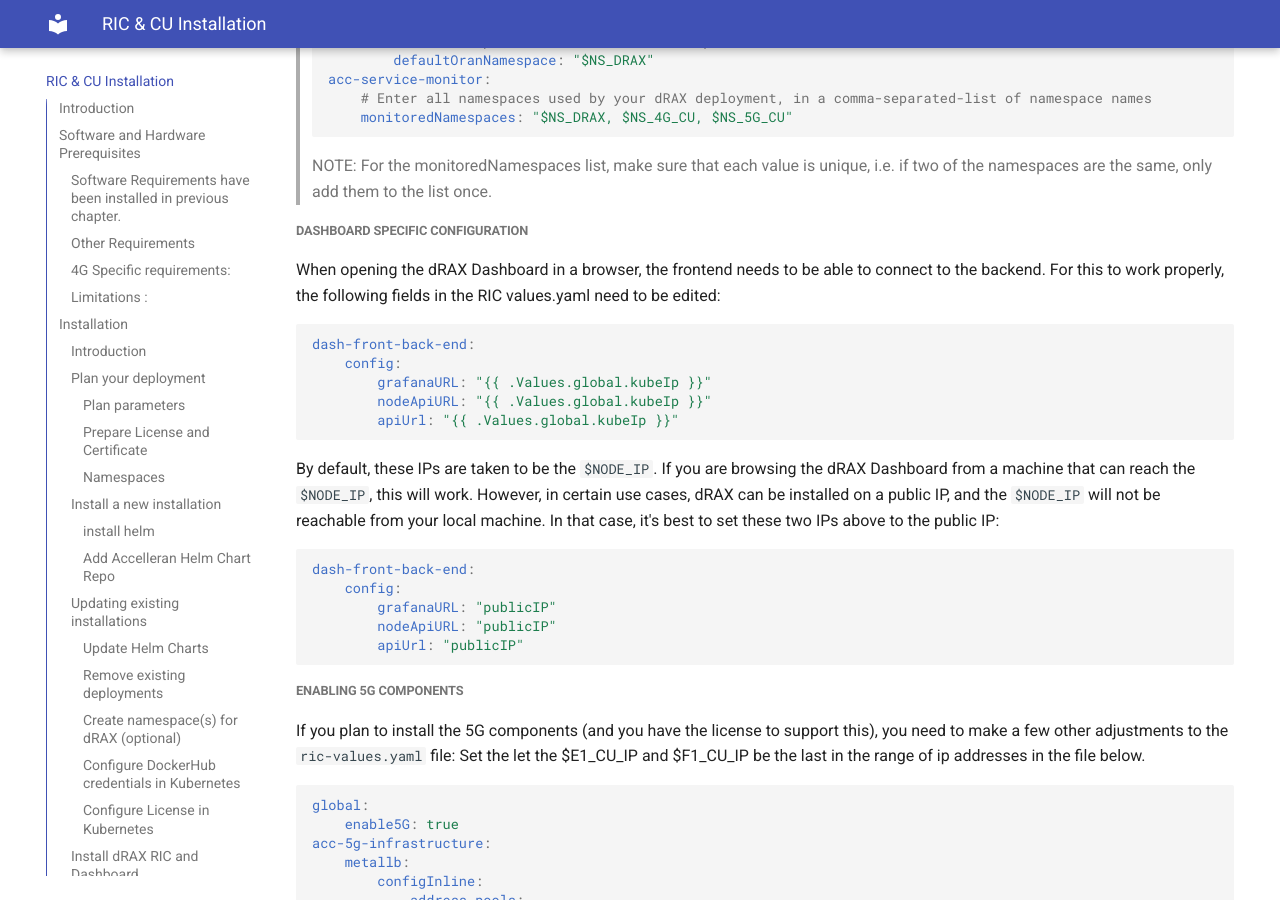
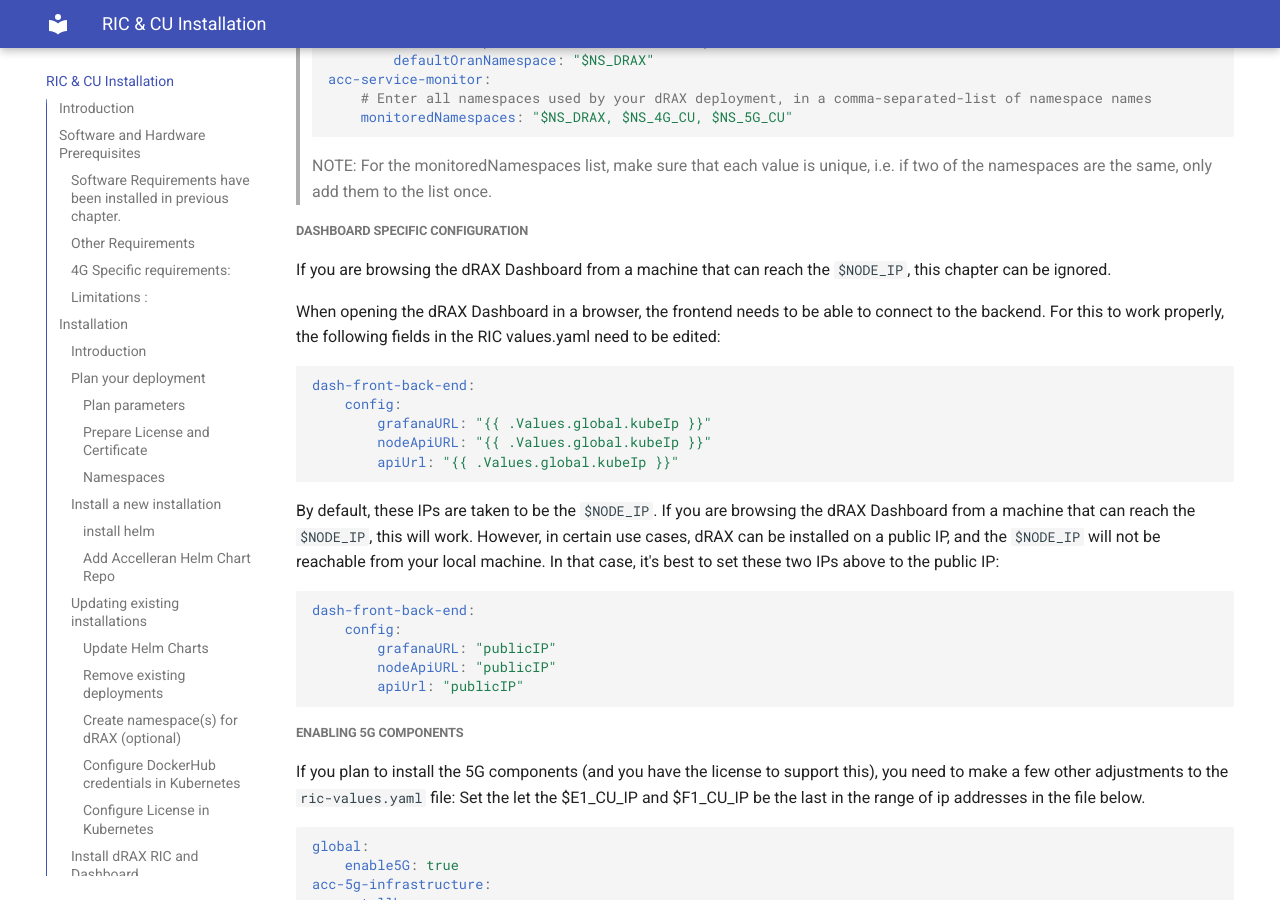
Before and after one commit to accelleran/drax-docs, an MkDocs documentation site: the page built from docs/drax-install/index.md, in a window 1280 px wide and 900 px high, scrolled down 6426 px. Built offline with MkDocs 1.6.1 and Material for MkDocs 9.7.7, drawn with Linux system fonts in a browser that asks for light colours; the version menu is left out.

Commit message:
Update index.md

```diff
--- a/docs/drax-install/index.md
+++ b/docs/drax-install/index.md
@@ -272,6 +272,7 @@ global:
 > NOTE: For the monitoredNamespaces list, make sure that each value is unique, i.e. if two of the namespaces are the same, only add them to the list once.
 
 ##### Dashboard specific configuration
+If you are browsing the dRAX Dashboard from a machine that can reach the `$NODE_IP`, this chapter can be ignored.
 
 When opening the dRAX Dashboard in a browser, the frontend needs to be able to connect to the backend.
 For this to work properly, the following fields in the RIC values.yaml need to be edited:
```
